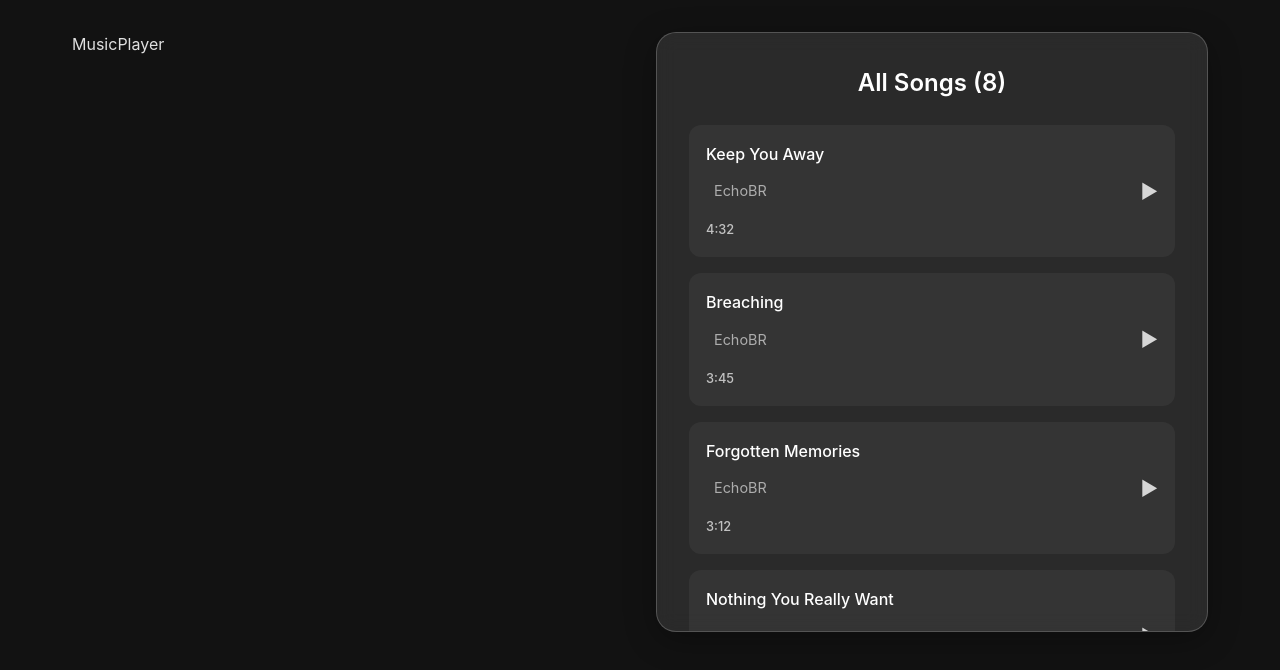
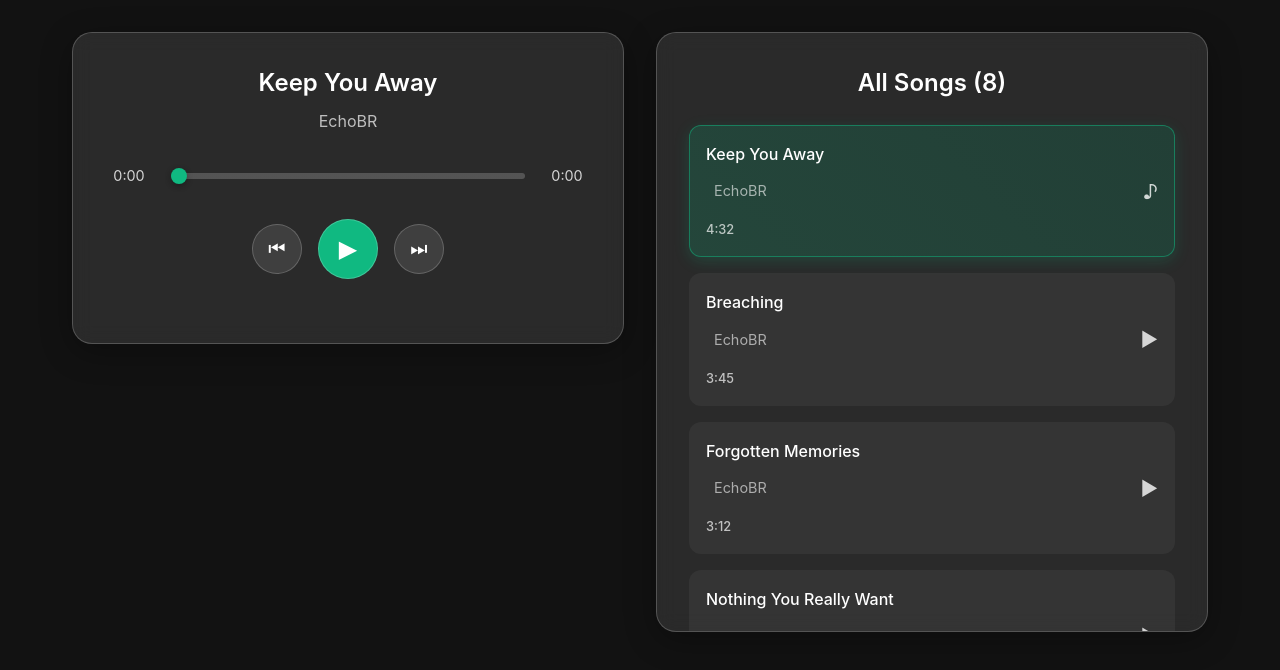
Before and after one commit to Lerik13/react-projects, a React (Vite) app in the folder music-player/: page / in a window 1280 px wide. Shown: the top 670 px of the page. Built offline with nearby package versions, Linux system fonts and the light colour scheme.

Commit message:
music-payer: + component 'MusicPlayer', hook useMusic with logic

```diff
--- a/music-player/src/components/MusicPlayer.tsx
+++ b/music-player/src/components/MusicPlayer.tsx
@@ -1,5 +1,95 @@
-type Props = {}
+import { useEffect, useRef } from 'react'
+import { useMusic } from '../hooks/useMusic'
 
-export const MusicPlayer = (props: Props) => {
-  return <div>MusicPlayer</div>
+export const MusicPlayer = () => {
+  const {
+    currentTrack,
+    formatTime,
+    currentTime,
+    setCurrentTime,
+    duration,
+    setDuration,
+    nextTrack,
+    prevTrack,
+    isPlaying,
+    play,
+    pause,
+  } = useMusic()
+
+  const audioRef = useRef<HTMLAudioElement | null>(null)
+
+  useEffect(() => {
+    const audio = audioRef.current
+    if (!audio) return
+
+    if (isPlaying) {
+      audio.play().catch((err) => console.error(err))
+    } else {
+      audio.pause()
+    }
+  }, [isPlaying])
+
+  useEffect(() => {
+    const audio = audioRef.current
+    if (!audio) return
+
+    const handleLoadedMetadata = () => {
+      setDuration(audio.duration)
+    }
+
+    const handleTimeUpdate = () => {}
+
+    const handleEnded = () => {}
+
+    audio.addEventListener('loadedmetadata', handleLoadedMetadata)
+
+    return () => {
+      audio.removeEventListener('loadedmetadata', handleLoadedMetadata)
+    }
+  }, [setDuration, setCurrentTime, currentTrack])
+
+  return (
+    <div className='music-player'>
+      <audio
+        ref={audioRef}
+        src={currentTrack.url}
+        preload='metadata'
+        crossOrigin='anonymous'
+      />
+
+      <div className='track-info'>
+        <h3 className='track-title'>{currentTrack.title}</h3>
+        <p className='track-artist'>{currentTrack.artist}</p>
+      </div>
+
+      <div className='progress-container'>
+        <span className='time'>{formatTime(currentTime)}</span>
+        <input
+          type='range'
+          min='0'
+          max={duration || 0}
+          step='0.1'
+          value={currentTime || 0}
+          className='progress-bar'
+          style={{}}
+        />
+        <span className='time'>{formatTime(duration)}</span>
+      </div>
+
+      <div className='controls'>
+        <button className='control-btn' onClick={prevTrack}>
+          ⏮
+        </button>
+        <button
+          className='control-btn play-btn'
+          onClick={() => (isPlaying ? pause() : play())}
+        >
+          {isPlaying ? '⏸' : '▶'}
+        </button>
+        <button className='control-btn' onClick={nextTrack}>
+          ⏭
+        </button>
+      </div>
+    </div>
+  )
 }
--- a/music-player/src/hooks/useMusic.ts
+++ b/music-player/src/hooks/useMusic.ts
@@ -69,15 +69,57 @@ const songs: Song[] = [
 
 export const useMusic = () => {
   const [allSongs, setAllSongs] = useState<Song[]>(songs)
-  const [currentTrack, setCurrentTrack] = useState<Song | null>(null)
-  const [currentTrackIndex, setCurrentTrackIndex] = useState<number | null>(
-    null
-  )
+  const [currentTrack, setCurrentTrack] = useState<Song>(songs[0])
+  const [currentTrackIndex, setCurrentTrackIndex] = useState<number>(0)
+  const [currentTime, setCurrentTime] = useState<number>(0)
+  const [duration, setDuration] = useState<number>(0)
+  const [isPlaying, setIsPlaying] = useState<boolean>(false)
 
   const handlePlaySong = (song: Song, index: number) => {
     setCurrentTrack(song)
     setCurrentTrackIndex(index)
   }
 
-  return { allSongs, handlePlaySong, currentTrack, currentTrackIndex }
+  const nextTrack = () => {
+    setCurrentTrackIndex((prev) => {
+      const nextIndex = (prev + 1) % allSongs.length // if prev===allSongs.length => 1
+      setCurrentTrack(allSongs[nextIndex])
+      return nextIndex
+    })
+  }
+
+  const prevTrack = () => {
+    setCurrentTrackIndex((prev) => {
+      const nextIndex = prev === 0 ? allSongs.length - 1 : prev - 1
+      setCurrentTrack(allSongs[nextIndex])
+      return nextIndex
+    })
+  }
+
+  const play = () => setIsPlaying(true)
+  const pause = () => setIsPlaying(false)
+
+  const formatTime = (time: number) => {
+    const minutes = Math.floor(time / 60)
+    const seconds = Math.floor(time % 60)
+
+    return `${minutes}:${seconds.toString().padStart(2, '0')}`
+  }
+
+  return {
+    allSongs,
+    handlePlaySong,
+    currentTrack,
+    currentTrackIndex,
+    currentTime,
+    setCurrentTime,
+    formatTime,
+    duration,
+    setDuration,
+    nextTrack,
+    prevTrack,
+    isPlaying,
+    play,
+    pause,
+  }
 }
--- a/music-player/src/index.css
+++ b/music-player/src/index.css
@@ -160,3 +160,189 @@ body {
   color: rgba(255, 255, 255, 0.8);
   margin-left: 1rem;
 }
+
+/* Music Player Styles */
+.music-player {
+  background: rgba(255, 255, 255, 0.1);
+  backdrop-filter: blur(10px);
+  border-radius: 20px;
+  padding: 2rem;
+  border: 1px solid rgba(255, 255, 255, 0.2);
+  box-shadow: 0 8px 32px rgba(0, 0, 0, 0.3);
+}
+
+.track-info {
+  text-align: center;
+  margin-bottom: 2rem;
+}
+
+.track-title {
+  font-size: 1.5rem;
+  font-weight: 600;
+  margin: 0 0 0.5rem 0;
+  color: white;
+}
+
+.track-artist {
+  font-size: 1rem;
+  color: rgba(255, 255, 255, 0.7);
+  margin: 0;
+}
+
+.progress-container {
+  display: flex;
+  align-items: center;
+  gap: 1rem;
+  margin-bottom: 2rem;
+}
+
+.time {
+  font-size: 0.9rem;
+  color: rgba(255, 255, 255, 0.8);
+  min-width: 3rem;
+  text-align: center;
+}
+
+.progress-bar {
+  flex: 1;
+  height: 6px;
+  background: rgba(255, 255, 255, 0.2);
+  border-radius: 3px;
+  outline: none;
+  cursor: pointer;
+  -webkit-appearance: none;
+  appearance: none;
+  position: relative;
+}
+
+.progress-bar::-webkit-slider-track {
+  background: rgba(255, 255, 255, 0.2);
+  height: 6px;
+  border-radius: 3px;
+}
+
+.progress-bar::-webkit-slider-thumb {
+  -webkit-appearance: none;
+  width: 16px;
+  height: 16px;
+  background: #10b981;
+  border-radius: 50%;
+  cursor: pointer;
+  box-shadow: 0 2px 6px rgba(0, 0, 0, 0.3);
+  position: relative;
+  z-index: 2;
+}
+
+.progress-bar::-moz-range-track {
+  background: rgba(255, 255, 255, 0.2);
+  height: 6px;
+  border-radius: 3px;
+  border: none;
+}
+
+.progress-bar::-moz-range-thumb {
+  width: 16px;
+  height: 16px;
+  background: #10b981;
+  border-radius: 50%;
+  cursor: pointer;
+  border: none;
+  box-shadow: 0 2px 6px rgba(0, 0, 0, 0.3);
+}
+
+/* Progress bar fill effect */
+.progress-bar {
+  background: linear-gradient(
+    to right,
+    #10b981 0%,
+    #10b981 var(--progress, 0%),
+    rgba(255, 255, 255, 0.2) var(--progress, 0%),
+    rgba(255, 255, 255, 0.2) 100%
+  );
+}
+
+.controls {
+  display: flex;
+  justify-content: center;
+  align-items: center;
+  gap: 1rem;
+  margin-bottom: 2rem;
+}
+
+.control-btn {
+  background: rgba(255, 255, 255, 0.1);
+  border: 1px solid rgba(255, 255, 255, 0.2);
+  border-radius: 50%;
+  width: 50px;
+  height: 50px;
+  display: flex;
+  align-items: center;
+  justify-content: center;
+  font-size: 1.2rem;
+  color: white;
+  cursor: pointer;
+  transition: all 0.3s ease;
+}
+
+.control-btn:hover {
+  background: rgba(255, 255, 255, 0.2);
+  transform: scale(1.05);
+}
+
+.play-btn {
+  width: 60px;
+  height: 60px;
+  font-size: 1.5rem;
+  background: #10b981;
+}
+
+.play-btn:hover {
+  transform: scale(1.1);
+  box-shadow: 0 4px 20px rgba(16, 185, 129, 0.4);
+  background: #059669;
+}
+
+.volume-container {
+  display: flex;
+  align-items: center;
+  gap: 0.5rem;
+}
+
+.volume-icon {
+  font-size: 1.2rem;
+  color: rgba(255, 255, 255, 0.8);
+}
+
+.volume-bar {
+  flex: 1;
+  height: 4px;
+  background: rgba(255, 255, 255, 0.2);
+  border-radius: 2px;
+  outline: none;
+  cursor: pointer;
+  -webkit-appearance: none;
+}
+
+.volume-bar::-webkit-slider-thumb {
+  -webkit-appearance: none;
+  width: 12px;
+  height: 12px;
+  background: #10b981;
+  border-radius: 50%;
+  cursor: pointer;
+}
+
+.volume-bar::-moz-range-thumb {
+  width: 12px;
+  height: 12px;
+  background: #10b981;
+  border-radius: 50%;
+  cursor: pointer;
+  border: none;
+}
+
+.no-track {
+  text-align: center;
+  color: rgba(255, 255, 255, 0.6);
+  font-style: italic;
+}
```
